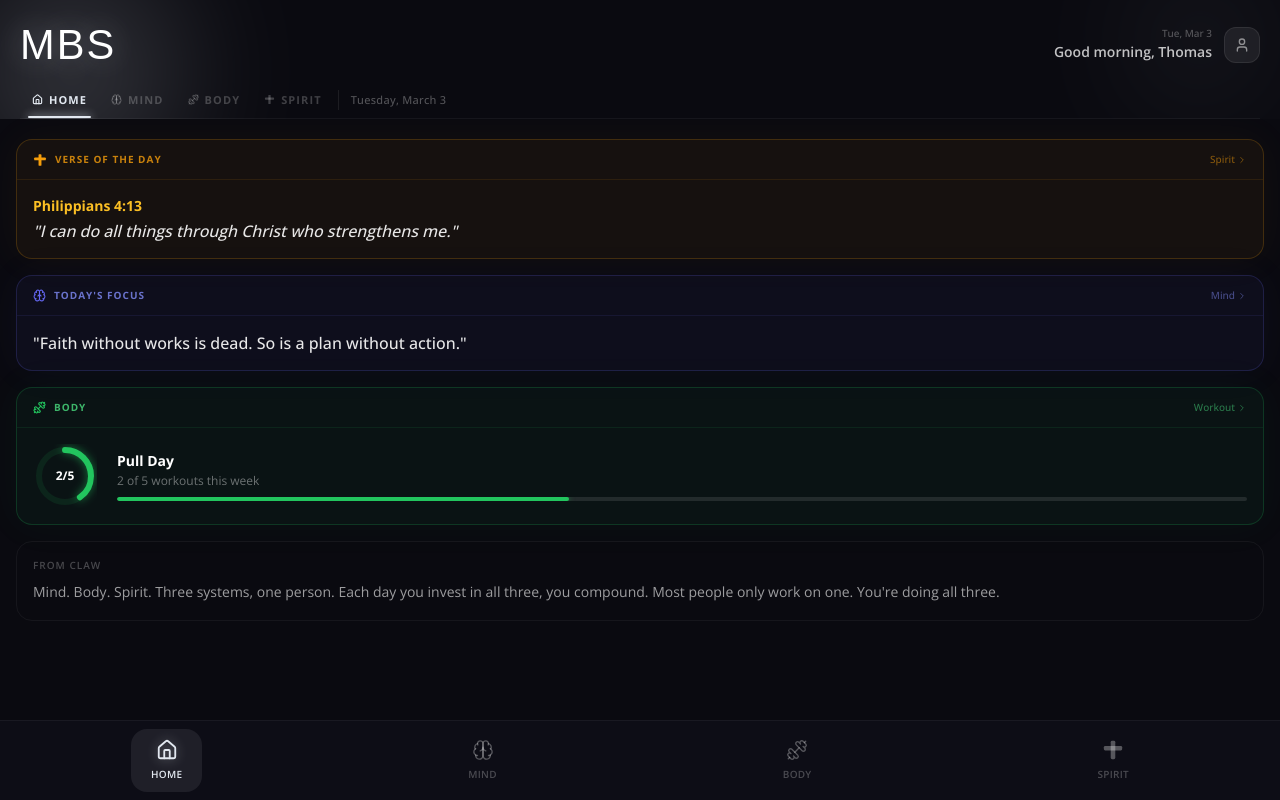
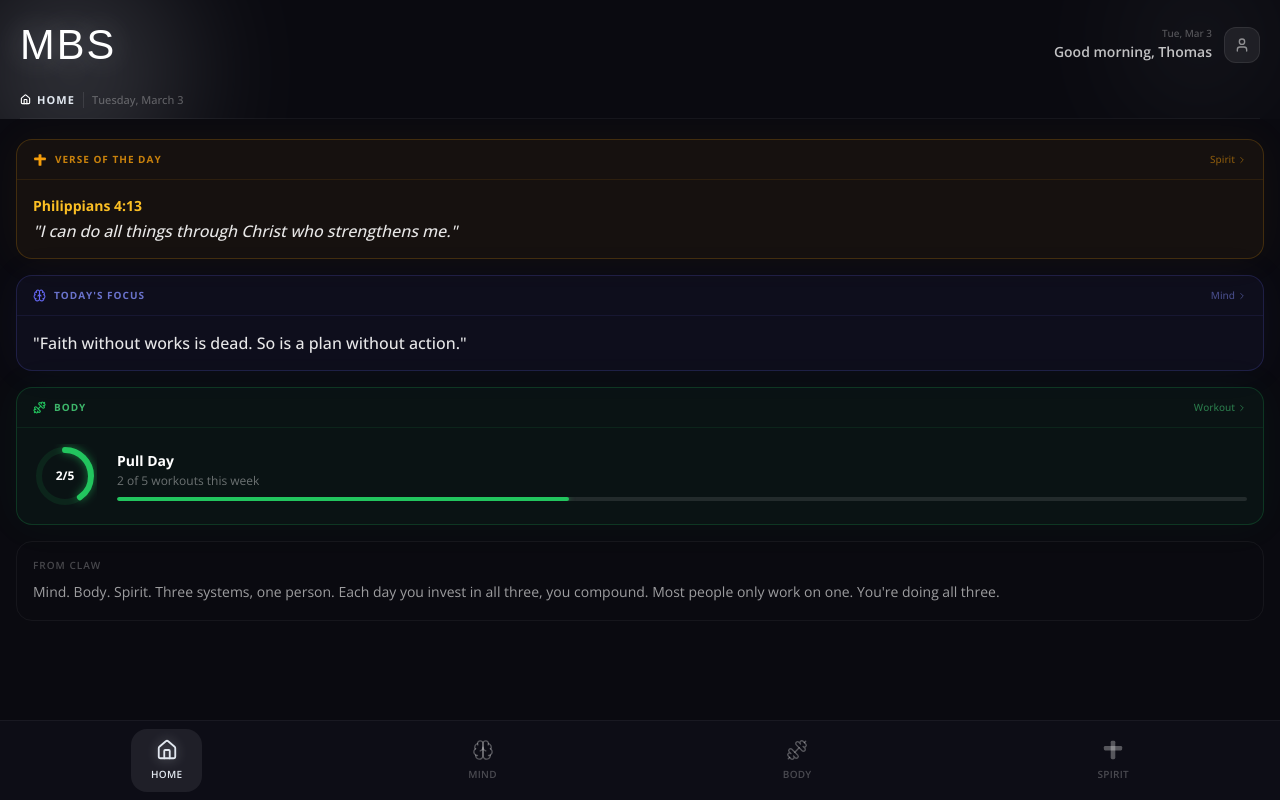
Before and after one commit to tomthornton/life-app, a Next.js app: page / in a window 1280 px wide. Both pictures are taken after a click on the button "Continue as Thomas". Built offline with nearby package versions, Linux system fonts and the light colour scheme; a web font is replaced by a local one.

Commit message:
fix: header shows tab name + sub-tabs only, main nav stays in bottom bar

```diff
--- a/components/AppHeader.tsx
+++ b/components/AppHeader.tsx
@@ -17,8 +17,6 @@ const TAB_COLORS: Record<Tab, string> = {
 const TAB_LABELS: Record<Tab, string> = {
   home: 'Home', mind: 'Mind', body: 'Body', spirit: 'Spirit', profile: 'Profile',
 }
-
-const MAIN_TABS: Tab[] = ['home', 'mind', 'body', 'spirit']
 
 function TabIcon({ id, size = 11 }: { id: Tab; size?: number }) {
   if (id === 'spirit') return <CrossIcon size={size} color="currentColor" />
@@ -84,32 +82,21 @@ export default function AppHeader({
           </div>
         </div>
 
-        {/* Bottom row: tab title + sub-tabs (or greeting) */}
-        <div className="flex items-center gap-0">
-          {/* Main tab switcher */}
-          <div className="flex items-center">
-            {MAIN_TABS.map((tab) => {
-              const isActive = activeTab === tab
-              return (
-                <button key={tab} onClick={() => onTabPress(tab)}
-                  className="flex items-center justify-center gap-1.5 px-3 py-2.5 transition-all duration-300 relative"
-                  style={{ color: isActive ? TAB_COLORS[tab] : 'rgba(255,255,255,0.22)' }}>
-                  {isActive && (
-                    <span className="absolute bottom-0 left-2 right-2 h-0.5 rounded-full transition-all duration-300"
-                      style={{ background: color, boxShadow: `0 0 8px ${color}` }} />
-                  )}
-                  <TabIcon id={tab} size={11} />
-                  <span className="text-[11px] font-bold tracking-widest uppercase">{TAB_LABELS[tab]}</span>
-                </button>
-              )
-            })}
+        {/* Bottom row: current tab name + sub-tabs (or greeting for home) */}
+        <div className="flex items-center gap-2">
+          {/* Tab label */}
+          <div className="flex items-center gap-1.5 flex-shrink-0 py-2.5">
+            <TabIcon id={activeTab} size={11} />
+            <span className="text-[11px] font-bold tracking-widest uppercase" style={{ color }}>
+              {TAB_LABELS[activeTab]}
+            </span>
           </div>
 
           {/* Divider */}
-          <div className="w-px h-5 mx-1 flex-shrink-0" style={{ background: 'rgba(255,255,255,0.08)' }} />
+          <div className="w-px h-4 flex-shrink-0" style={{ background: 'rgba(255,255,255,0.1)' }} />
 
-          {/* Right side: sub-tabs or greeting */}
-          <div className="flex-1 flex items-center overflow-x-auto no-scrollbar gap-1 pl-1">
+          {/* Sub-tabs or greeting */}
+          <div className="flex-1 flex items-center overflow-x-auto no-scrollbar gap-1">
             {subTabs.length > 0 ? (
               subTabs.map((st) => {
                 const isActive = subTab === st.id
@@ -125,13 +112,11 @@ export default function AppHeader({
                   </button>
                 )
               })
-            ) : (
-              activeTab !== 'profile' && (
-                <p className="text-[11px] font-medium tracking-wide pl-1" style={{ color: 'rgba(255,255,255,0.3)' }}>
-                  {new Date().toLocaleDateString('en-US', { weekday: 'long', month: 'long', day: 'numeric' })}
-                </p>
-              )
-            )}
+            ) : activeTab === 'home' ? (
+              <p className="text-[11px] font-medium" style={{ color: 'rgba(255,255,255,0.3)' }}>
+                {new Date().toLocaleDateString('en-US', { weekday: 'long', month: 'long', day: 'numeric' })}
+              </p>
+            ) : null}
           </div>
         </div>
 
```
